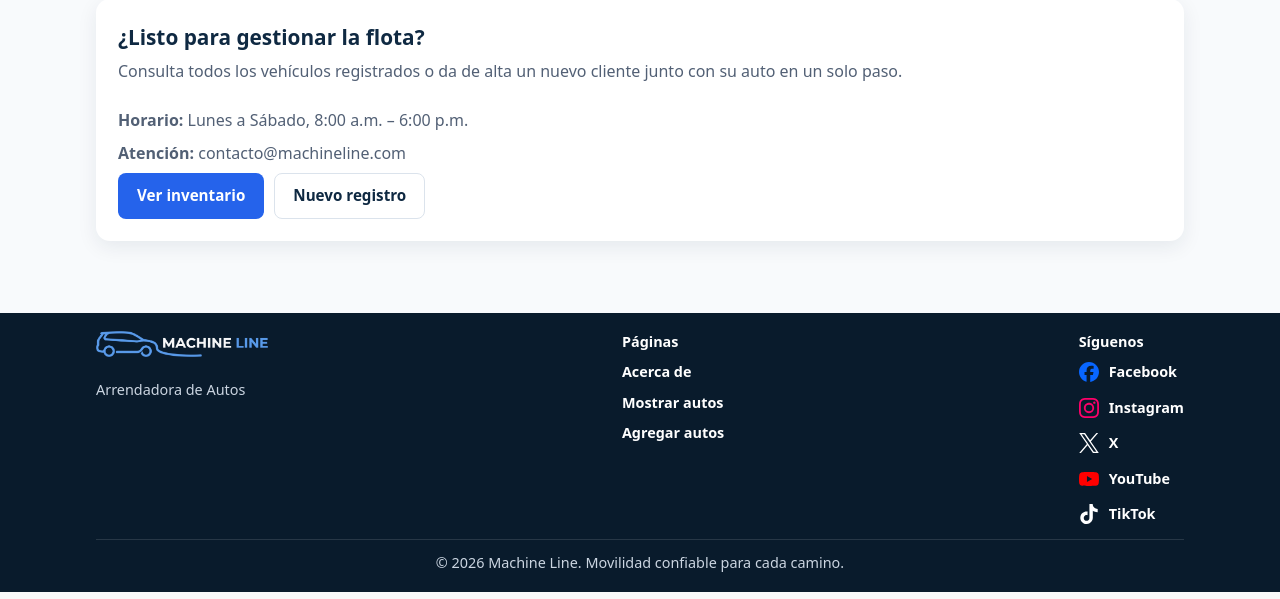
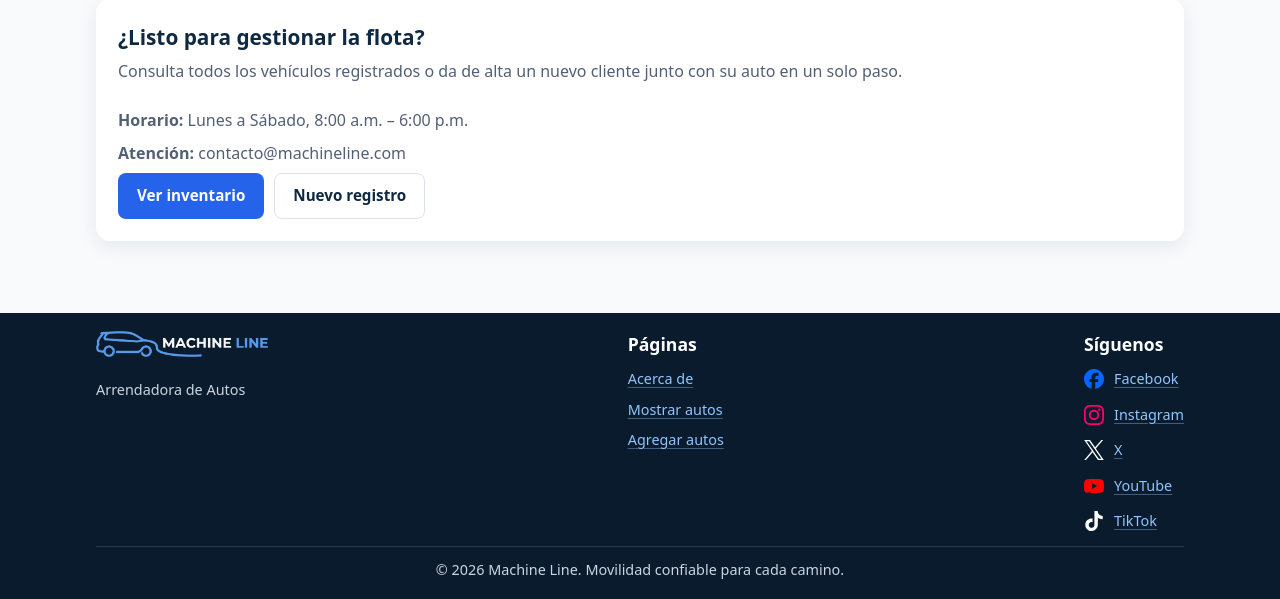
Before and after one commit to aaron-rm/ProyectoSemestralWEB, a PHP site: page /acerca.php in a window 1280 px wide. Shown: the part 1312-1911 px from the top of the page. Run offline with PHP 8.4, Linux system fonts and the light colour scheme.

Commit message:
Vista: footer con logo enlazado, títulos más grandes y enlaces diferenciados

```diff
--- a/Vista/css/estilos.css
+++ b/Vista/css/estilos.css
@@ -793,7 +793,8 @@ a {
 .footer-redes strong {
     display: block;
     color: #ffffff;
-    margin-bottom: 8px;
+    font-size: 1.1rem;
+    margin-bottom: 10px;
 }
 
 .footer-redes ul {
@@ -808,15 +809,17 @@ a {
     display: inline-flex;
     align-items: center;
     gap: 10px;
-    color: #ffffff;
-    font-weight: 600;
-    text-decoration: none;
+    color: #93c5fd;
+    font-weight: 500;
+    text-decoration: underline;
+    text-decoration-color: rgba(147, 197, 253, 0.4);
+    text-underline-offset: 3px;
 }
 
 .footer-redes a:hover,
 .footer-redes a:focus-visible {
-    color: #93c5fd;
-    text-decoration: underline;
+    color: #ffffff;
+    text-decoration-color: #ffffff;
 }
 
 /* Responsivo */
--- a/Vista/layouts/footer.php
+++ b/Vista/layouts/footer.php
@@ -2,7 +2,7 @@
 
     <footer class="site-footer">
         <div class="contenedor footer-contenido">
-            <p class="footer-marca"><img src="<?= $rutaVista ?>img/logo-blanco.png" alt="Machine Line" height="26"><br>Arrendadora de Autos</p>
+            <p class="footer-marca"><a href="index.php"><img src="<?= $rutaVista ?>img/logo-blanco.png" alt="Machine Line - Inicio" height="26"></a><br>Arrendadora de Autos</p>
             <nav class="footer-redes footer-paginas" aria-label="Páginas del sitio">
                 <strong>Páginas</strong>
                 <ul>
```
